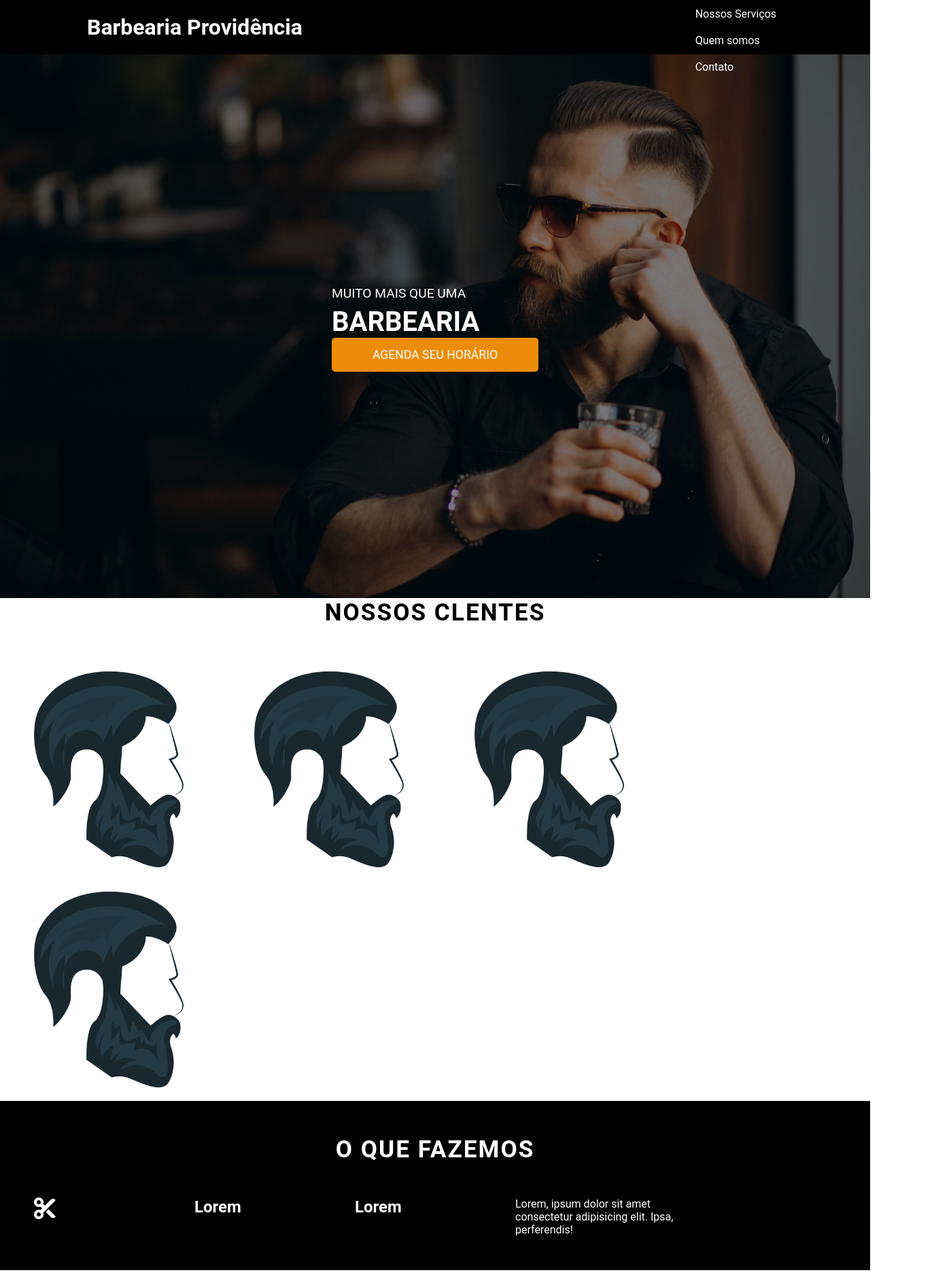
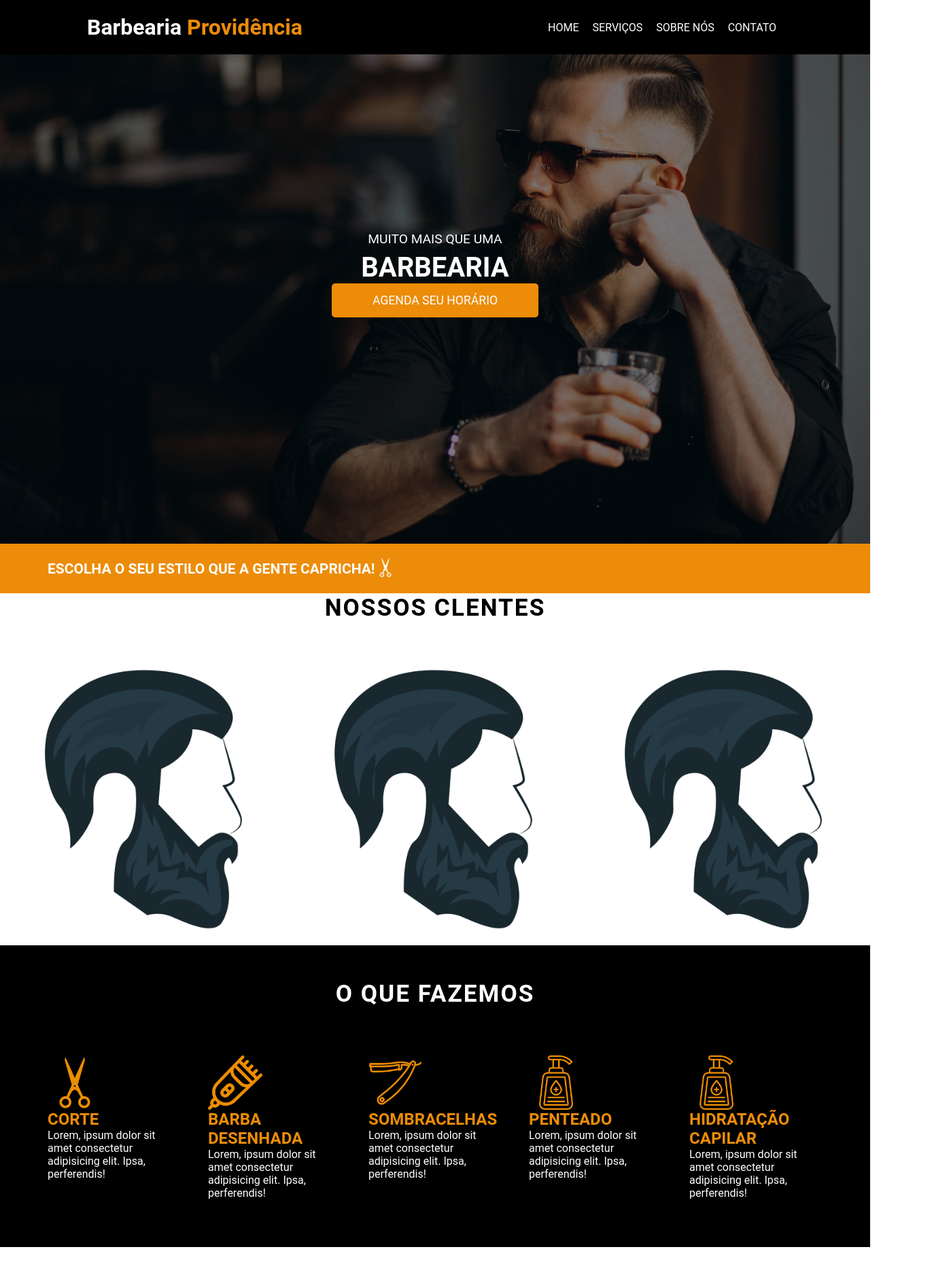
Before and after one commit to Crystyanno/barbearia-providencia, a plain HTML site: page index.html in a window 1280 px wide. Shown: the top 1882 px of the page at 68% size, 1396 px wide, since content can reach past the window. Drawn offline with Linux system fonts and the light colour scheme.

Commit message:
add element estilo

```diff
--- a/assets/styles/style.css
+++ b/assets/styles/style.css
@@ -16,6 +16,36 @@
 
 body {
     font-family: 'Roboto' , sans-serif;
+}
+
+a {
+    color: inherit;
+}
+
+#estilo {
+    position: relative;
+    background: var(--button-color);
+    font-size: 14px;
+    color: var(--text-color);
+    padding: 20px 70px;
+}
+
+.element-container {
+    display: flex;
+    margin-right: auto;
+    margin-left: auto;
+    position: relative;
+    align-items: center;
+}
+
+.estilo title {
+    position: relative;
+    min-height: 1px;
+    display: flex;
+}
+
+#estilo img {
+    width: 30px;
 }
 
 .btn {
@@ -48,6 +78,12 @@ body {
     background: var(--background-primary);
     color: var(--text-color);
     height: 80px;
+    position: fixed;
+}
+
+#navbar a:hover {
+    color: var(--button-color);
+    font: bold;
 }
 
 #navbar-container {
@@ -63,7 +99,11 @@ body {
     font-size: 2rem;
 }
 
-#navbar-itmes {
+span {
+    color: var(--button-color);
+}
+
+#navbar-items {
     display: flex;
     text-transform: uppercase;
 }
@@ -85,7 +125,7 @@ body {
     background-blend-mode: color;
 }
 
-#chowcase-container {
+#showcase-container {
     text-align: center;
 }
 
@@ -111,7 +151,7 @@ body {
 
 .cliente {
     display: inline-block;
-    width: 25%;
+    width: 33%;
 }
 
 #features {
@@ -134,6 +174,11 @@ body {
     background: var(--background-primary);
     padding: 20px;
     border-radius: 5px;
+}
+
+.feature-image {
+    width: 80px;
+    align-items: center;
 }
 
 .feature-title {
--- a/index.html
+++ b/index.html
@@ -17,12 +17,12 @@
 <body>
     <nav id="navbar">
         <div id="navbar-container">
-            <h1 class="logo">Barbearia Providência</h1>
+            <h1 class="logo">Barbearia <span>Providência</span></h1>
             <ul id="navbar-items">
-                <li>Home</li>
-                <li>Nossos Serviços</li>
-                <li>Quem somos</li>
-                <li>Contato</li>
+                <li><a href="#">Home</a></li>
+                <li><a href="#">Serviços</a></li>
+                <li><a href="#">Sobre nós</a></li>
+                <li><a href="#">Contato</a></li>
             </ul>
         </div>
     </nav>
@@ -34,34 +34,86 @@
             <a href="" class="btn">AGENDA SEU HORÁRIO</a>
         </div>
     </header>
-
+    <section id="estilo">
+        <div class="element-container">
+            <div class="estilo-title">
+                <H1>ESCOLHA O SEU ESTILO QUE A GENTE CAPRICHA!</H1>
+            </div>
+            <div class="estilo-wudget">
+                <img src="assets/images/Icones/escolha seu estilo que a gente capricha.png" alt="">
+            </div>
+        </div>
+    </section>
     <section id="clientes">
         <div class="headline">Nossos Clentes</div>
         <div id="clientes-contanier">
             <img class="cliente" src="assets/images/penteado.png" alt="">
             <img class="cliente" src="assets/images/penteado.png" alt="">
             <img class="cliente" src="assets/images/penteado.png" alt="">
-            <img class="cliente" src="assets/images/penteado.png" alt="">
         </div>
     </section>
 
+    <!--corte de cabelo, barba desenha, sobrancelha, penteado, hidratação de cabelo-->
     <section id="features">
         <div class="headline">O que fazemos</div>
         <div id="features-container">
-            <i class="fa-solid fa-scissors fa-2x"></i>
-            <h2>Lorem</h2>
-            <span class="feature-title">Lorem</span>
-            <p>Lorem, ipsum dolor sit amet consectetur adipisicing elit. Ipsa, perferendis!</p>
+            <div class="feature">
+                <img class="feature-image" src="assets/images/Icones/scissors (2).png" alt="">
+                <span class="feature-title">CORTE</span>
+                <p>Lorem, ipsum dolor sit amet consectetur adipisicing elit. Ipsa, perferendis!</p>
+            </div>
+            <div class="feature">
+                <img class="feature-image" src="assets/images/Icones/barber (1).png" alt="">
+                <span class="feature-title">BARBA DESENHADA</span>
+                <p>Lorem, ipsum dolor sit amet consectetur adipisicing elit. Ipsa, perferendis!</p>
+            </div>
+            <div class="feature">
+                <img class="feature-image" src="assets/images/Icones/barber.png" alt="">
+                <span class="feature-title">SOMBRACELHAS</span>
+                <p>Lorem, ipsum dolor sit amet consectetur adipisicing elit. Ipsa, perferendis!</p>
+            </div>
+            <div class="feature">
+                <img class="feature-image" src="assets/images/Icones/soap.png" alt="">
+                <span class="feature-title">PENTEADO</span>
+                <p>Lorem, ipsum dolor sit amet consectetur adipisicing elit. Ipsa, perferendis!</p>
+            </div>
+            <div class="feature">
+                <img class="feature-image" src="assets/images/Icones/soap.png" alt="">
+                <span class="feature-title">HIDRATAÇÃO CAPILAR</span>
+                <p>Lorem, ipsum dolor sit amet consectetur adipisicing elit. Ipsa, perferendis!</p>
+            </div>
+
+
         </div>
     </section>
 
     <section id="product">
         <div class="headline">Nossos Produtos</div>
         <div id="product-container">
-            <img class="" src="" alt="">
+            <img class="barber" src="assets/images/Banner/quem somos.jpg" alt="">
             <div id="itmes">
                 <div class="item">
-                    <i class="fa-brands fa-playstation fa-2x"></i>
+                    <img src="assets/images/Icones/scissors (2).png" alt="">
+                    <p>Lorem, ipsum dolor sit amet consectetur adipisicing elit. Quas voluptatum placeat porro, labore
+                        ratione sequi?</p>
+                </div>
+                <div class="item">
+                    <img src="assets/images/Icones/barber.png" alt="">
+                    <p>Lorem, ipsum dolor sit amet consectetur adipisicing elit. Quas voluptatum placeat porro, labore
+                        ratione sequi?</p>
+                </div>
+                <div class="item">
+                    <img src="assets/images/Icones/soap.png" alt="">
+                    <p>Lorem, ipsum dolor sit amet consectetur adipisicing elit. Quas voluptatum placeat porro, labore
+                        ratione sequi?</p>
+                </div>
+                <div class="item">
+                    <img src="assets/images/Icones/tweezers.png" alt="">
+                    <p>Lorem, ipsum dolor sit amet consectetur adipisicing elit. Quas voluptatum placeat porro, labore
+                        ratione sequi?</p>
+                </div>
+                <div class="item">
+                    <img src="assets/images/Icones/barber (1).png" alt="">
                     <p>Lorem, ipsum dolor sit amet consectetur adipisicing elit. Quas voluptatum placeat porro, labore
                         ratione sequi?</p>
                 </div>
```
Also changed, not shown: assets/images/Icones/Logo-Descomplicando-sites.png (deleted).
